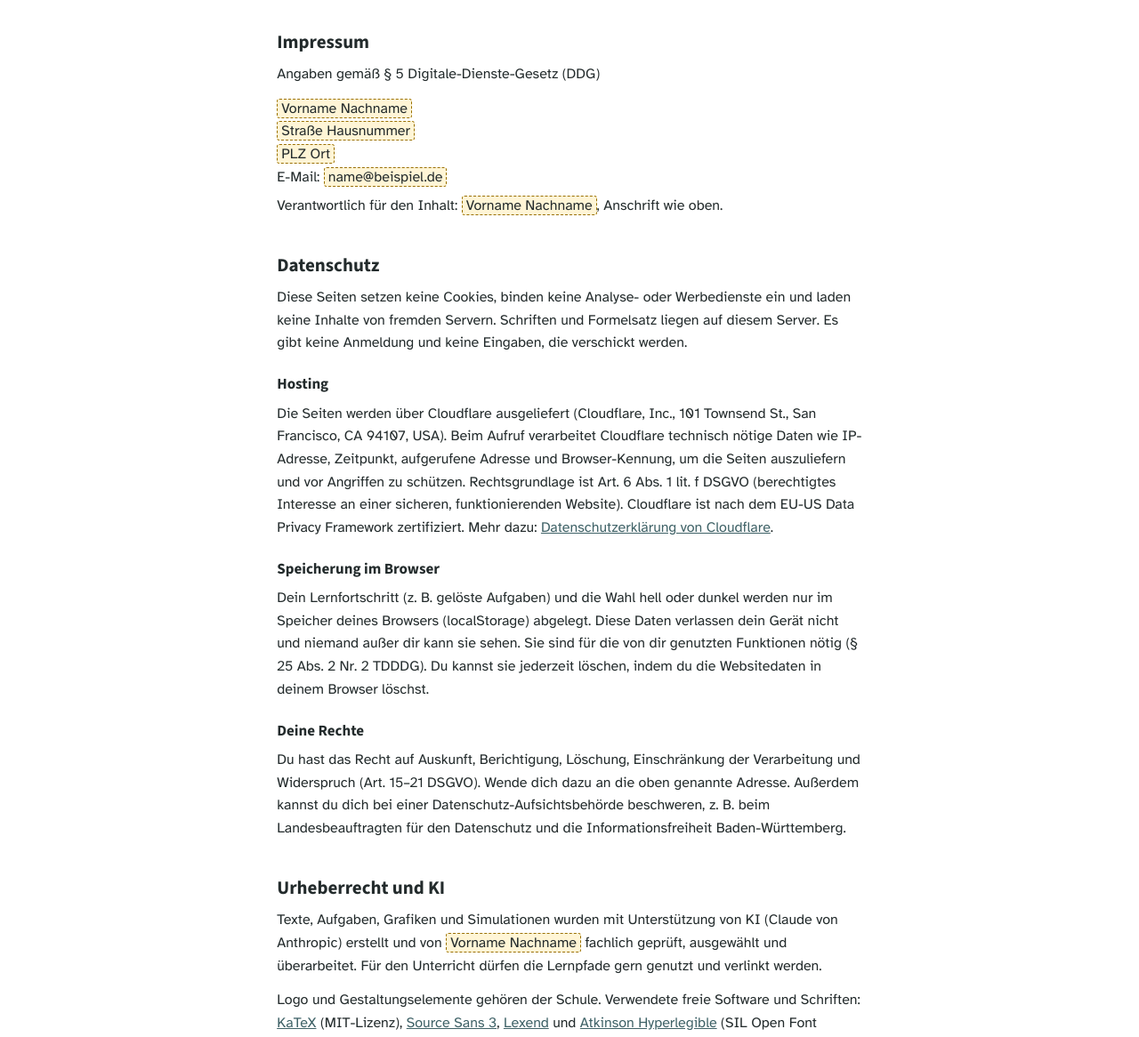
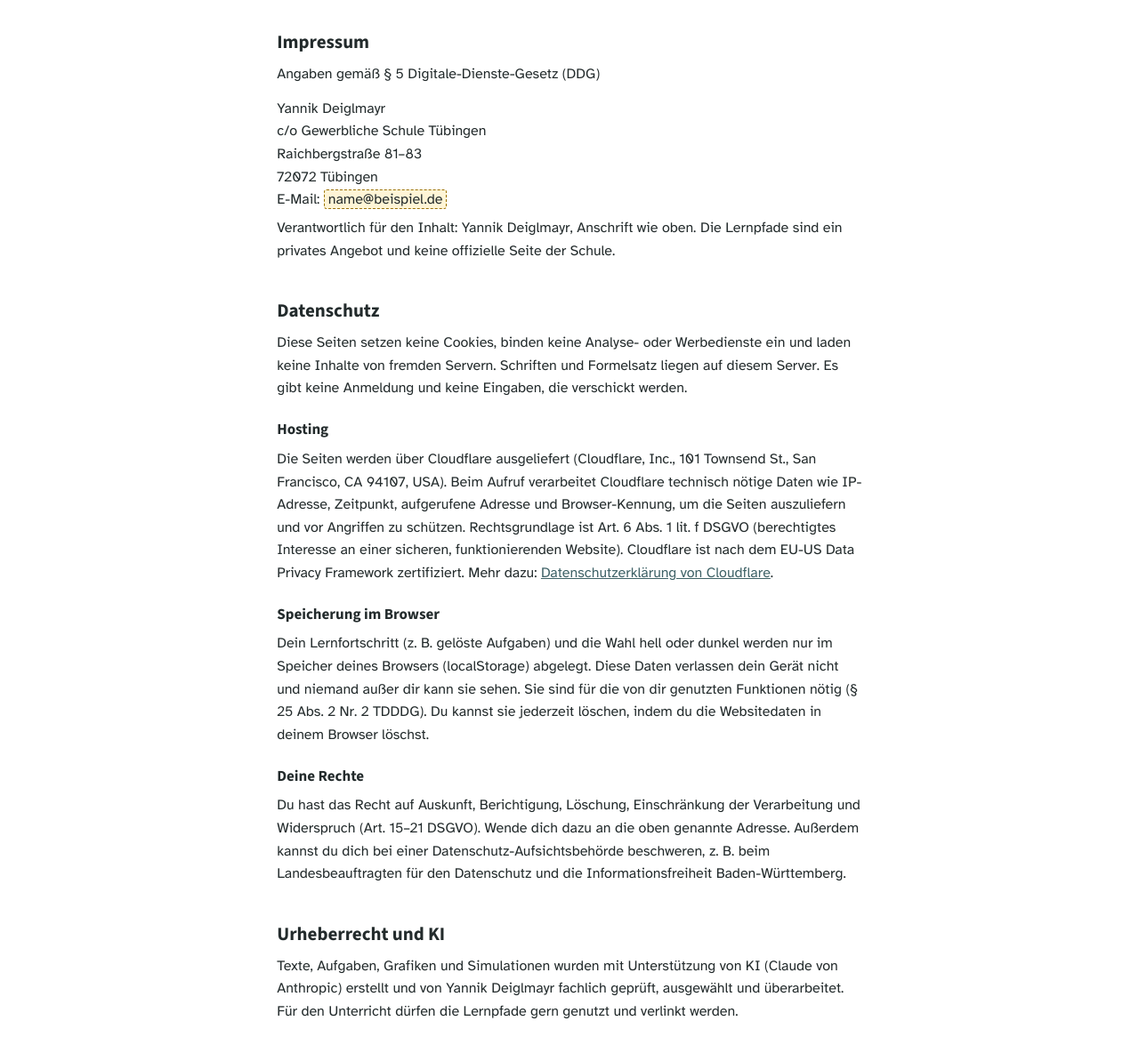
Before and after one commit to y-deiglmayr/gst-lernen, a plain HTML site: page impressum.html in a window 1280 px wide. Shown: the part 131-1297 px from the top of the page at 89% size. Drawn offline with Linux system fonts and the light colour scheme.

Commit message:
Impressum: Name und Schulanschrift (c/o) eingesetzt
Co-Authored-By: Claude Opus 5.5 <noreply@anthropic.com>
Claude-Session: https://claude.ai/code/session_01KLYBVg1wKbzEQnUoh81Ti1

```diff
--- a/impressum.html
+++ b/impressum.html
@@ -39,12 +39,13 @@ footer{padding:18px 0 28px;font-size:14px;color:var(--muted)}
 <h2 id="impressum">Impressum</h2>
 <p>Angaben gemäß § 5 Digitale-Dienste-Gesetz (DDG)</p>
 <address>
-<span class="ph">Vorname Nachname</span><br>
-<span class="ph">Straße Hausnummer</span><br>
-<span class="ph">PLZ Ort</span><br>
+Yannik Deiglmayr<br>
+c/o Gewerbliche Schule Tübingen<br>
+Raichbergstraße 81–83<br>
+72072 Tübingen<br>
 E-Mail: <span class="ph">name@beispiel.de</span>
 </address>
-<p>Verantwortlich für den Inhalt: <span class="ph">Vorname Nachname</span>, Anschrift wie oben.</p>
+<p>Verantwortlich für den Inhalt: Yannik Deiglmayr, Anschrift wie oben. Die Lernpfade sind ein privates Angebot und keine offizielle Seite der Schule.</p>
 
 <h2 id="datenschutz">Datenschutz</h2>
 <p>Diese Seiten setzen keine Cookies, binden keine Analyse- oder Werbedienste ein und laden keine Inhalte von fremden Servern. Schriften und Formelsatz liegen auf diesem Server. Es gibt keine Anmeldung und keine Eingaben, die verschickt werden.</p>
@@ -59,7 +60,7 @@ E-Mail: <span class="ph">name@beispiel.de</span>
 <p>Du hast das Recht auf Auskunft, Berichtigung, Löschung, Einschränkung der Verarbeitung und Widerspruch (Art. 15–21 DSGVO). Wende dich dazu an die oben genannte Adresse. Außerdem kannst du dich bei einer Datenschutz-Aufsichtsbehörde beschweren, z. B. beim Landesbeauftragten für den Datenschutz und die Informationsfreiheit Baden-Württemberg.</p>
 
 <h2 id="urheberrecht">Urheberrecht und KI</h2>
-<p>Texte, Aufgaben, Grafiken und Simulationen wurden mit Unterstützung von KI (Claude von Anthropic) erstellt und von <span class="ph">Vorname Nachname</span> fachlich geprüft, ausgewählt und überarbeitet. Für den Unterricht dürfen die Lernpfade gern genutzt und verlinkt werden.</p>
+<p>Texte, Aufgaben, Grafiken und Simulationen wurden mit Unterstützung von KI (Claude von Anthropic) erstellt und von Yannik Deiglmayr fachlich geprüft, ausgewählt und überarbeitet. Für den Unterricht dürfen die Lernpfade gern genutzt und verlinkt werden.</p>
 <p>Logo und Gestaltungselemente gehören der Schule. Verwendete freie Software und Schriften: <a href="/katex/LICENSE-KaTeX.txt">KaTeX</a> (MIT-Lizenz), <a href="/fonts/LICENSE-Source-Sans-3.txt">Source Sans 3</a>, <a href="/fonts/LICENSE-Lexend.txt">Lexend</a> und <a href="/fonts/LICENSE-Atkinson-Hyperlegible.txt">Atkinson Hyperlegible</a> (SIL Open Font License 1.1).</p>
 
 <h2 id="haftung">Haftung</h2>
```
